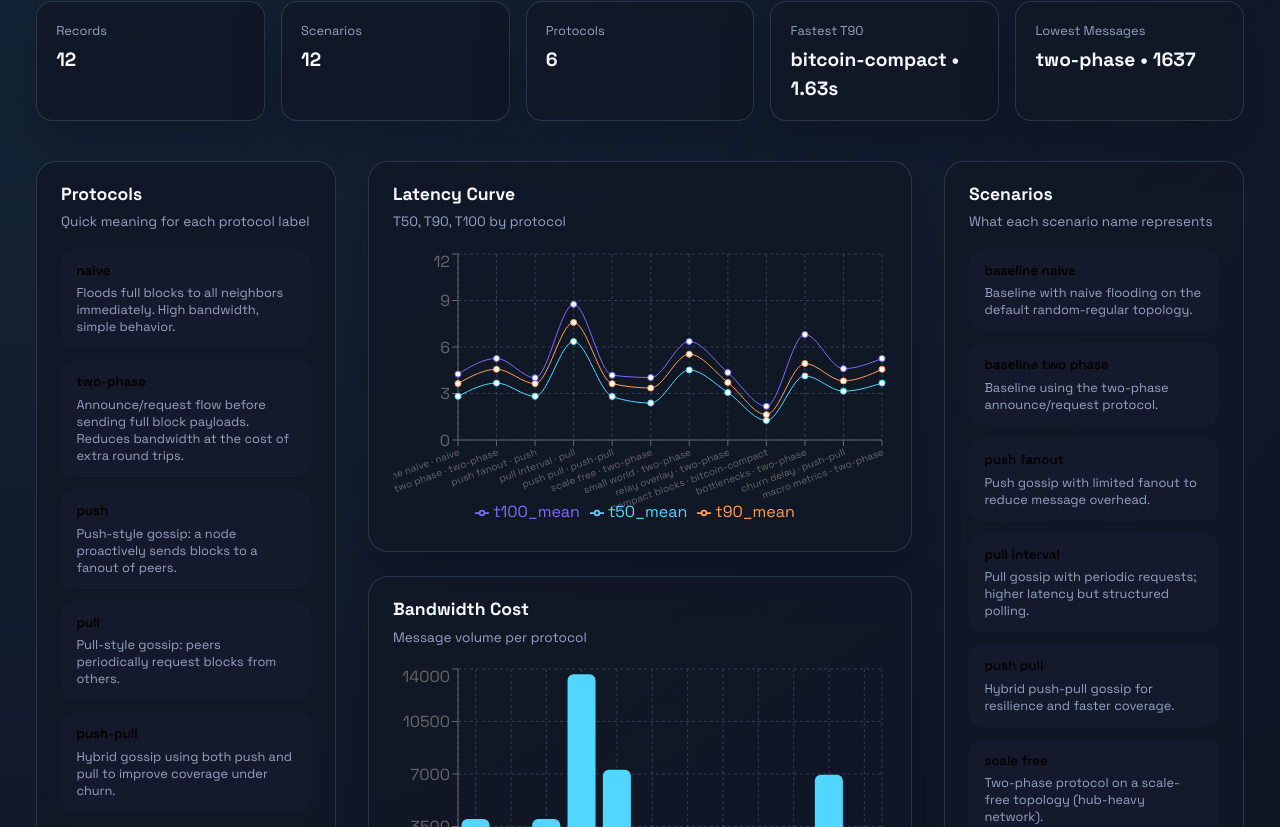
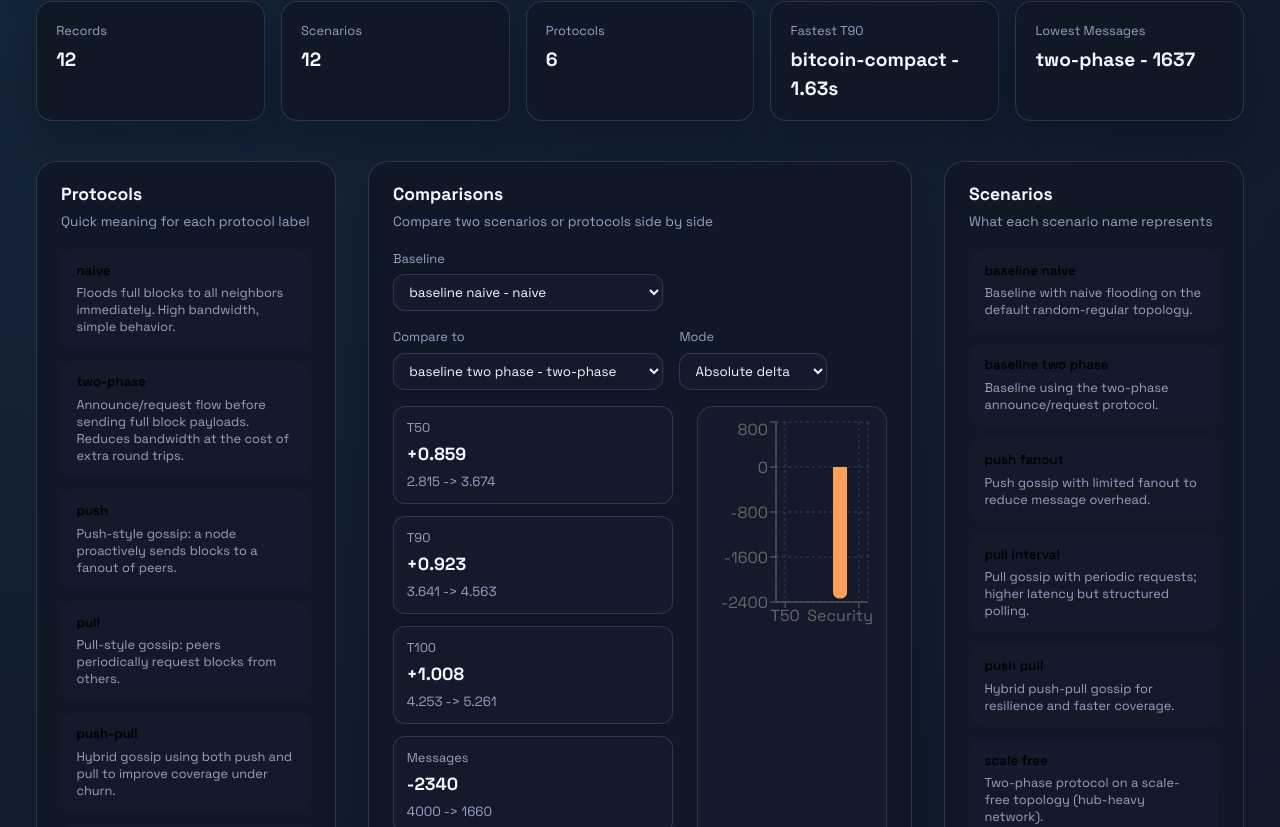
Before and after one commit to NaorTm/Block-Propagation-, a React (Vite) app in the folder dashboard-web/: page / in a window 1280 px wide. Shown: the part 573-1400 px from the top of the page. Built offline with nearby package versions, Linux system fonts and the light colour scheme.

Commit message:
Add comparison panel and demo polish

```diff
--- a/dashboard-web/src/App.css
+++ b/dashboard-web/src/App.css
@@ -470,6 +470,69 @@
   border-radius: 12px;
 }
 
+.comparison-controls {
+  display: flex;
+  flex-wrap: wrap;
+  gap: 1rem;
+}
+
+.comparison-controls label {
+  display: inline-flex;
+  flex-direction: column;
+  gap: 0.4rem;
+  font-size: 0.8rem;
+  color: var(--muted);
+}
+
+.comparison-controls select {
+  background: var(--surface);
+  border: 1px solid var(--border);
+  color: var(--text);
+  padding: 0.5rem 0.7rem;
+  border-radius: 12px;
+}
+
+.comparison-grid {
+  margin-top: 1rem;
+  display: grid;
+  gap: 1.5rem;
+  grid-template-columns: minmax(220px, 280px) minmax(0, 1fr);
+}
+
+.comparison-metrics {
+  display: grid;
+  gap: 0.75rem;
+}
+
+.comparison-row {
+  background: var(--surface);
+  border: 1px solid var(--border);
+  border-radius: 12px;
+  padding: 0.7rem 0.8rem;
+  display: grid;
+  gap: 0.25rem;
+}
+
+.comparison-row span {
+  color: var(--muted);
+  font-size: 0.8rem;
+}
+
+.comparison-row strong {
+  font-size: 1.1rem;
+}
+
+.comparison-row small {
+  color: var(--muted);
+}
+
+.comparison-chart {
+  background: var(--surface);
+  border: 1px solid var(--border);
+  border-radius: 16px;
+  padding: 0.6rem 0.8rem;
+}
+
 .table {
   display: grid;
   gap: 0.4rem;
--- a/dashboard-web/src/App.jsx
+++ b/dashboard-web/src/App.jsx
@@ -56,7 +56,7 @@ const parseCsv = (text) =>
   });
 
 const formatNumber = (value, digits = 3) => {
-  if (value === null || Number.isNaN(value)) return "—";
+  if (value === null || Number.isNaN(value)) return "--";
   return Number(value).toFixed(digits);
 };
 
@@ -298,6 +298,9 @@ function App() {
   const [demoPlaying, setDemoPlaying] = useState(true);
   const [demoTime, setDemoTime] = useState(0);
   const [demoSpeed, setDemoSpeed] = useState(1);
+  const [compareBase, setCompareBase] = useState("");
+  const [compareTarget, setCompareTarget] = useState("");
+  const [compareMode, setCompareMode] = useState("absolute");
 
   useEffect(() => {
     document.documentElement.dataset.theme = theme;
@@ -392,7 +395,7 @@ function App() {
     () =>
       filtered.map((row) => ({
         ...row,
-        label: `${humanize(row.scenario)} · ${humanize(row.protocol)}`,
+        label: `${humanize(row.scenario)} - ${humanize(row.protocol)}`,
       })),
     [filtered]
   );
@@ -438,6 +441,69 @@ function App() {
     });
   }, [filtered, sortKey, sortDir]);
 
+  const comparisonOptions = useMemo(
+    () =>
+      filtered.map((row) => ({
+        key: `${row.scenario}||${row.protocol}`,
+        label: `${humanize(row.scenario)} - ${humanize(row.protocol)}`,
+        row,
+      })),
+    [filtered]
+  );
+
+  useEffect(() => {
+    if (!comparisonOptions.length) return;
+    if (!comparisonOptions.some((opt) => opt.key === compareBase)) {
+      setCompareBase(comparisonOptions[0].key);
+    }
+    if (!comparisonOptions.some((opt) => opt.key === compareTarget)) {
+      const fallback =
+        comparisonOptions.length > 1 ? comparisonOptions[1].key : comparisonOptions[0].key;
+      setCompareTarget(fallback);
+    }
+  }, [comparisonOptions, compareBase, compareTarget]);
+
+  const compareMetrics = [
+    { key: "t50_mean", label: "T50", digits: 3 },
+    { key: "t90_mean", label: "T90", digits: 3 },
+    { key: "t100_mean", label: "T100", digits: 3 },
+    { key: "messages_mean", label: "Messages", digits: 0 },
+    { key: "security_margin_t50_mean", label: "Security", digits: 3 },
+  ];
+
+  const comparison = useMemo(() => {
+    const base = comparisonOptions.find((opt) => opt.key === compareBase)?.row;
+    const target = comparisonOptions.find((opt) => opt.key === compareTarget)?.row;
+    if (!base || !target) return null;
+    const rows = compareMetrics.map((metric) => {
+      const baseVal = base[metric.key];
+      const targetVal = target[metric.key];
+      let delta = null;
+      if (baseVal !== null && targetVal !== null) {
+        if (compareMode === "percent") {
+          delta = baseVal === 0 ? null : ((targetVal - baseVal) / baseVal) * 100;
+        } else {
+          delta = targetVal - baseVal;
+        }
+      }
+      return {
+        metric: metric.label,
+        delta,
+        baseVal,
+        targetVal,
+        digits: metric.digits,
+      };
+    });
+    return { base, target, rows };
+  }, [compareBase, compareTarget, compareMode, comparisonOptions]);
+
+  const formatDelta = (value, digits, mode) => {
+    if (value === null || Number.isNaN(value)) return "--";
+    const sign = value > 0 ? "+" : "";
+    const suffix = mode === "percent" ? "%" : "";
+    return `${sign}${value.toFixed(digits)}${suffix}`;
+  };
+
   const toggleProtocol = (protocol) => {
     setSelectedProtocols((prev) =>
       prev.includes(protocol)
@@ -477,7 +543,7 @@ function App() {
     <div className="app">
       <header className="hero">
         <div>
-          <p className="eyebrow">Block Propagation • Visual Lab</p>
+          <p className="eyebrow">Block Propagation - Visual Lab</p>
           <h1>Propagation Pulse</h1>
           <p className="subtitle">
             A vivid live dashboard for propagation behavior, compact blocks, and
@@ -576,28 +642,28 @@ function App() {
           <span>Fastest T90</span>
           <strong>
             {summary.bestT90
-              ? `${humanize(summary.bestT90.protocol)} • ${formatNumber(
+              ? `${humanize(summary.bestT90.protocol)} - ${formatNumber(
                   summary.bestT90.t90_mean,
                   2
                 )}s`
-              : "—"}
+              : "--"}
           </strong>
         </div>
         <div className="stat-card">
           <span>Lowest Messages</span>
           <strong>
             {summary.lowestMessages
-              ? `${humanize(summary.lowestMessages.protocol)} • ${formatNumber(
+              ? `${humanize(summary.lowestMessages.protocol)} - ${formatNumber(
                   summary.lowestMessages.messages_mean,
                   0
                 )}`
-              : "—"}
+              : "--"}
           </strong>
         </div>
       </section>
 
       {error && <div className="banner error">{error}</div>}
-      {loading && <div className="banner">Loading data…</div>}
+      {loading && <div className="banner">Loading data...</div>}
 
       <section className="layout">
         <aside className="side-panel left">
@@ -623,6 +689,79 @@ function App() {
         </aside>
 
         <div className="main-content">
+          <section className="comparison panel">
+            <div className="panel-header">
+              <h3>Comparisons</h3>
+              <p>Compare two scenarios or protocols side by side</p>
+            </div>
+            <div className="comparison-controls">
+              <label>
+                Baseline
+                <select value={compareBase} onChange={(event) => setCompareBase(event.target.value)}>
+                  {comparisonOptions.map((opt) => (
+                    <option key={opt.key} value={opt.key}>
+                      {opt.label}
+                    </option>
+                  ))}
+                </select>
+              </label>
+              <label>
+                Compare to
+                <select
+                  value={compareTarget}
+                  onChange={(event) => setCompareTarget(event.target.value)}
+                >
+                  {comparisonOptions.map((opt) => (
+                    <option key={opt.key} value={opt.key}>
+                      {opt.label}
+                    </option>
+                  ))}
+                </select>
+              </label>
+              <label>
+                Mode
+                <select value={compareMode} onChange={(event) => setCompareMode(event.target.value)}>
+                  <option value="absolute">Absolute delta</option>
+                  <option value="percent">Percent change</option>
+                </select>
+              </label>
+            </div>
+            {comparison ? (
+              <div className="comparison-grid">
+                <div className="comparison-metrics">
+                  {comparison.rows.map((row) => (
+                    <div key={row.metric} className="comparison-row">
+                      <span>{row.metric}</span>
+                      <strong>
+                        {formatDelta(row.delta, row.digits, compareMode)}
+                      </strong>
+                      <small>
+                        {formatNumber(row.baseVal, row.digits)} -> {formatNumber(row.targetVal, row.digits)}
+                      </small>
+                    </div>
+                  ))}
+                </div>
+                <div className="comparison-chart">
+                  <ResponsiveContainer width="100%" height={220}>
+                    <BarChart data={comparison.rows}>
+                      <CartesianGrid strokeDasharray="3 3" stroke="var(--grid)" />
+                      <XAxis dataKey="metric" />
+                      <YAxis />
+                      <Tooltip
+                        formatter={(value, name, props) =>
+                          formatDelta(value, props.payload.digits, compareMode)
+                        }
+                      />
+                      <Bar dataKey="delta" fill="var(--accent-2)" radius={[6, 6, 0, 0]} />
+                    </BarChart>
+                  </ResponsiveContainer>
+                </div>
+              </div>
+            ) : (
+              <div className="banner">Select two items to compare.</div>
+            )}
+          </section>
+
           <section className="charts">
             <div className="panel">
               <div className="panel-header">
```
